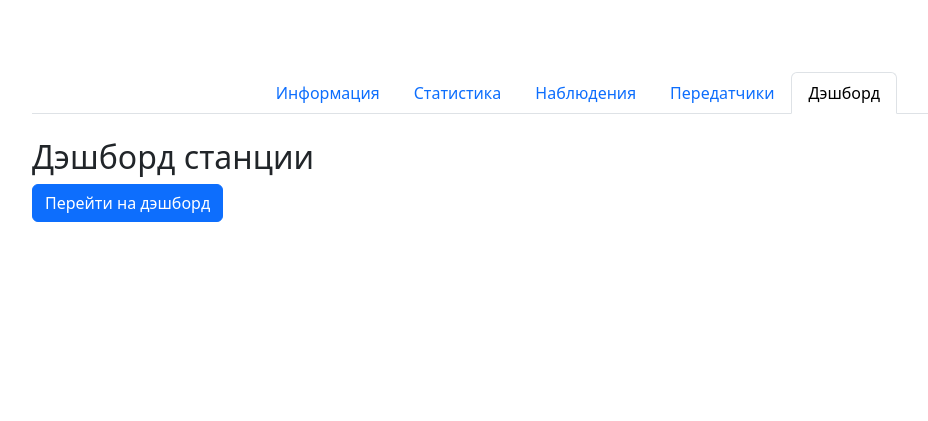
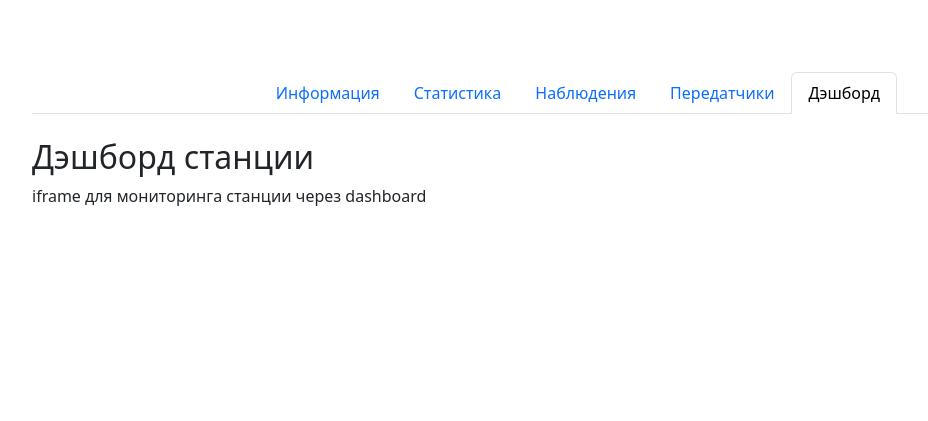
Before and after one commit to BUSH222/soniks-hack, a Flask app: page /stations/1 in a window 1280 px wide, after a click on "Дэшборд". Shown: the part 60-481 px from the top of the page, without its empty margins (62-990 px from the left). Run offline with Flask 3, Linux system fonts and the light colour scheme; a user stored in the database is signed in.

Commit message:
Update stations.html

```diff
--- a/templates/stations.html
+++ b/templates/stations.html
@@ -118,14 +118,12 @@
             <h2>Передатчики станции</h2>
             <p>Информация о передатчиках, которые были приняты станцией.</p>
         </div>
-
-        <!-- dashboard tab -->
         <div class="tab-pane fade" id="dashboard" role="tabpanel" aria-labelledby="dashboard-tab">
             <h2>Дэшборд станции</h2>
-            <a href="{{ url_for('station_dashboard', id=station_id) }}" class="btn btn-primary">Перейти на дэшборд</a>
+            <p>iframe для мониторинга станции через dashboard</p>
         </div>
+    </div>
 
-    </div>
 </main>
 
 {% endblock %}
```
